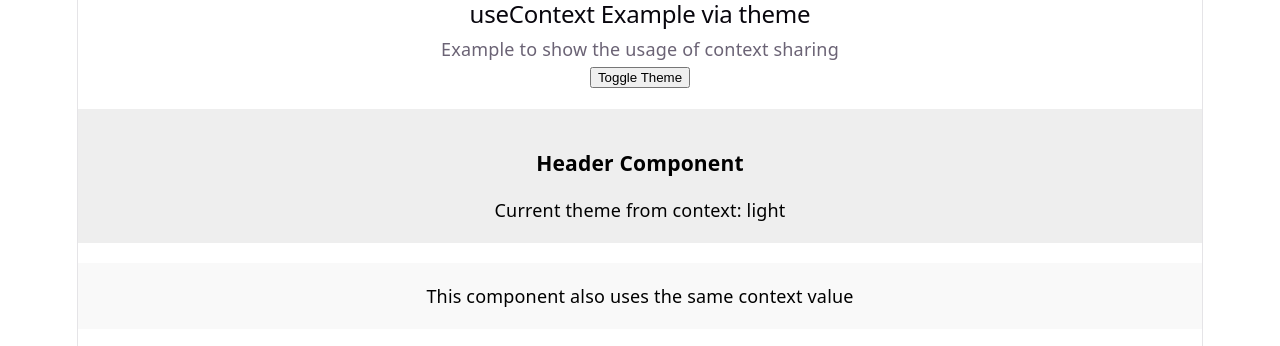
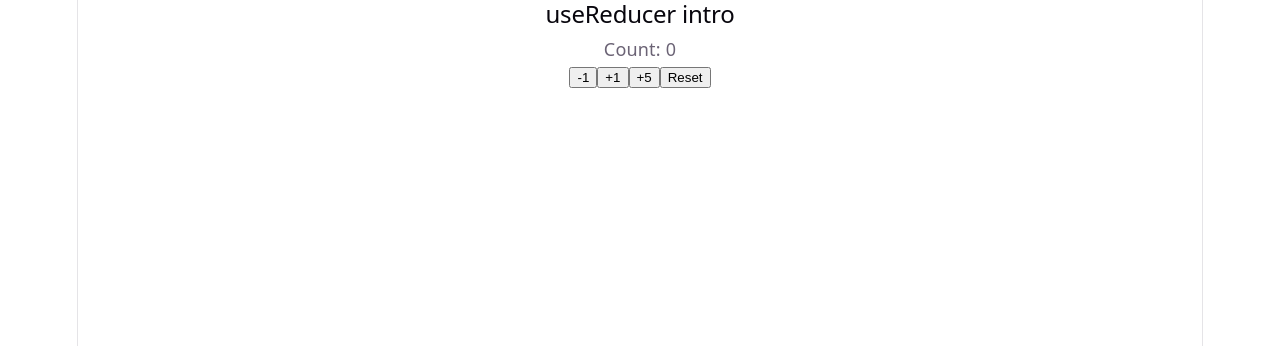
Before and after one commit to Shalinihr57/MERN_Stu_FebMay26Mys, a React (Vite) app in the folder W10/D2/my-app/: page / in a window 1280 px wide. Shown: the top 346 px of the page. Built offline with nearby package versions, Linux system fonts and the light colour scheme.

Commit message:
useReducer hook

```diff
--- a/W10/D2/my-app/src/App.jsx
+++ b/W10/D2/my-app/src/App.jsx
@@ -1,12 +1,16 @@
 import './App.css'
 import {UseContextIntro} from "./components/P1"
+import {CustomHooksIntro} from "./components/P2"
+import {UseReducerIntro} from "./components/P4"
 
 function App() {
 
 
   return (
     <>
-<UseContextIntro/>
+{/* <UseContextIntro/> */}
+{/* <CustomHooksIntro/> */}
+<UseReducerIntro/>
     </>
   )
 }
```
